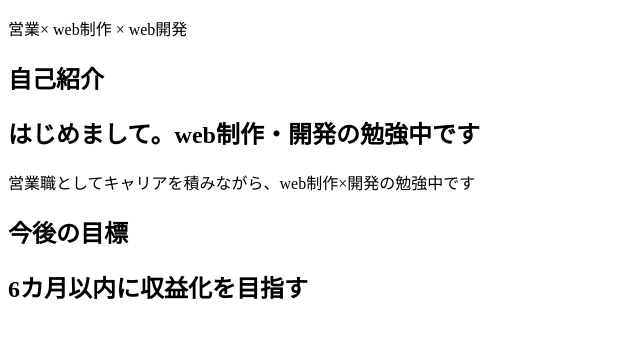
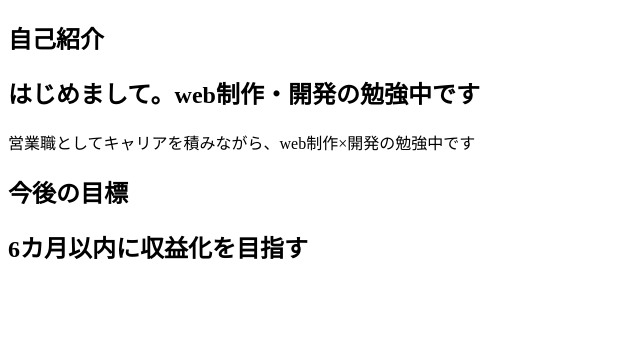
Before and after one commit to yusuke-onu/yusuke-profile, a plain HTML site: page profile-index.html in a window 1280 px wide. Shown: the whole page, without its empty margins (0-640 px from the left). Drawn offline with Linux system fonts and the light colour scheme.

Commit message:
Update profile-index.html

```diff
--- a/profile-index.html
+++ b/profile-index.html
@@ -3,7 +3,7 @@
 <head>
   <meta charset="UTF-8">
   <title>ゆうすけの自己紹介</title>
-  <p> 営業× web制作 × web開発　</p>
+
 </head>
 
   <body>
```
